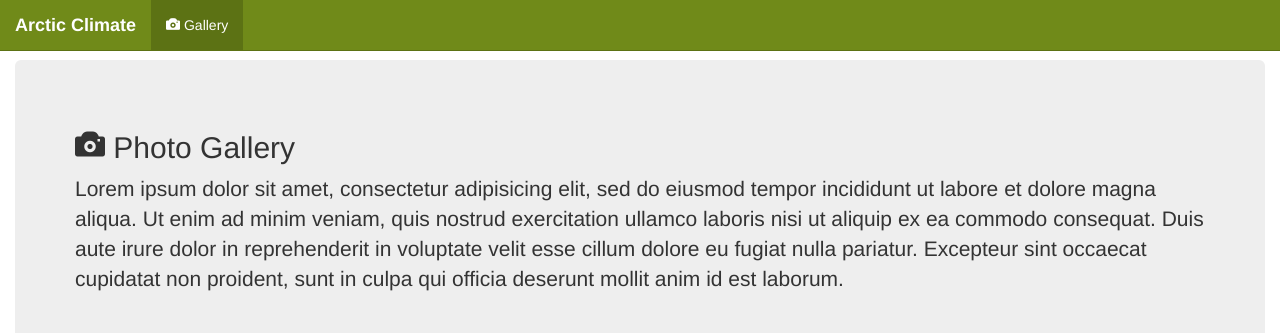
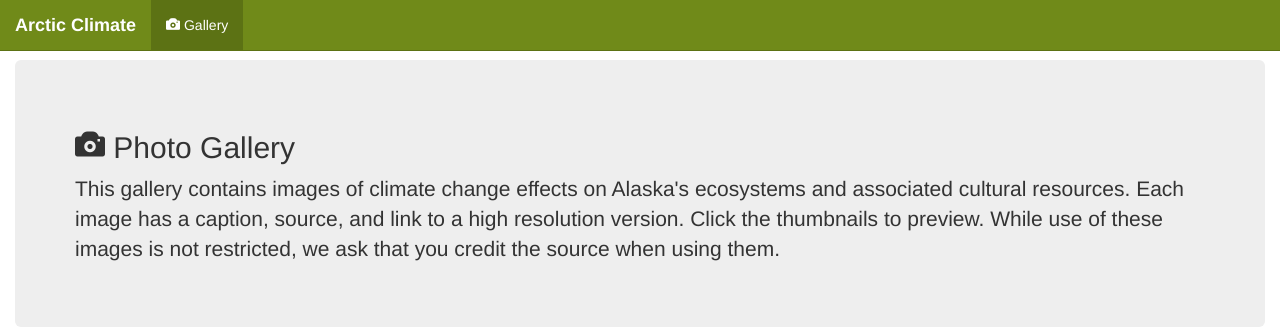
Before and after one commit to arcticlcc/climate, a Jekyll site: the page built from Gallery.md, in a window 1280 px wide and 900 px high, cut to the strip 0-333 px from the top of the window. Built offline with Jekyll 4.4.1, drawn with Linux system fonts in a browser that asks for light colours; nearby versions of some CDN libraries.

Commit message:
Edit text.

```diff
--- a/Gallery.md
+++ b/Gallery.md
@@ -8,13 +8,11 @@ gallery: true
 <div class="jumbotron">
     <h2><span class="glyphicon glyphicon-camera" aria-hidden="true"></span> Photo Gallery </h2>
     <p>
-        Lorem ipsum dolor sit amet, consectetur adipisicing elit, sed do eiusmod
-        tempor incididunt ut labore et dolore magna aliqua. Ut enim ad minim
-        veniam, quis nostrud exercitation ullamco laboris nisi ut aliquip ex ea
-        commodo consequat. Duis aute irure dolor in reprehenderit in voluptate
-        velit esse cillum dolore eu fugiat nulla pariatur. Excepteur sint
-        occaecat cupidatat non proident, sunt in culpa qui officia deserunt
-        mollit anim id est laborum.
+        This gallery contains images of climate change effects on Alaska's
+        ecosystems and associated cultural resources. Each image has a caption,
+        source, and link to a high resolution version. Click the thumbnails to
+        preview. While use of these images is not restricted, we ask that you
+        credit the source when using them.
     </p>
 </div>
 <div class="row">
```
Also changed, not shown: index.html (+7 -2 lines).
